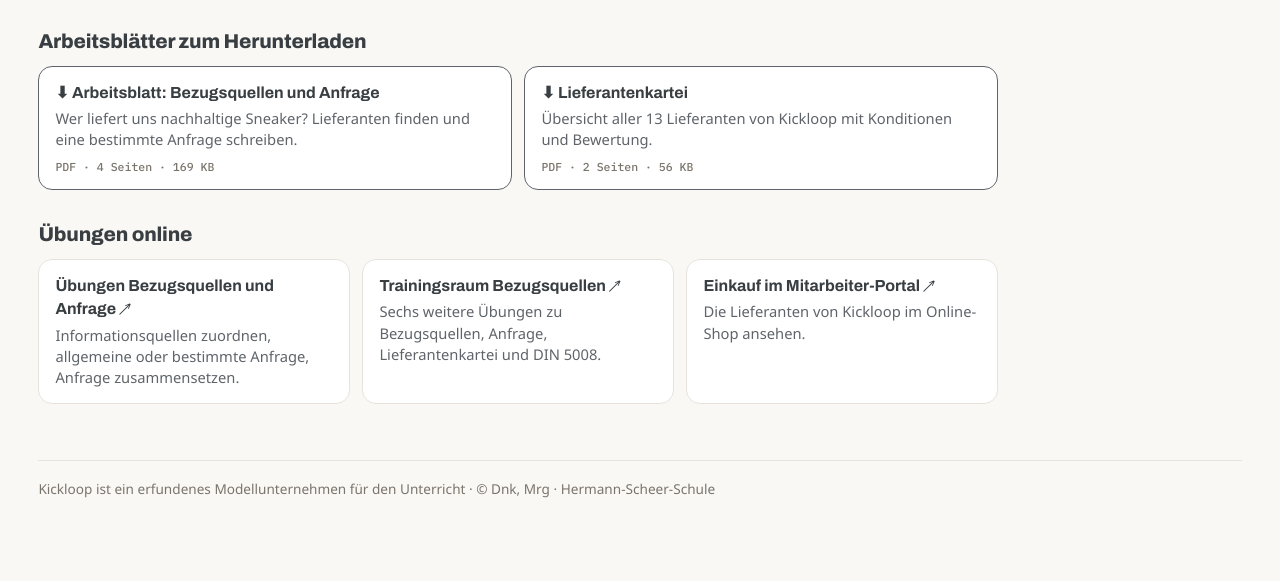
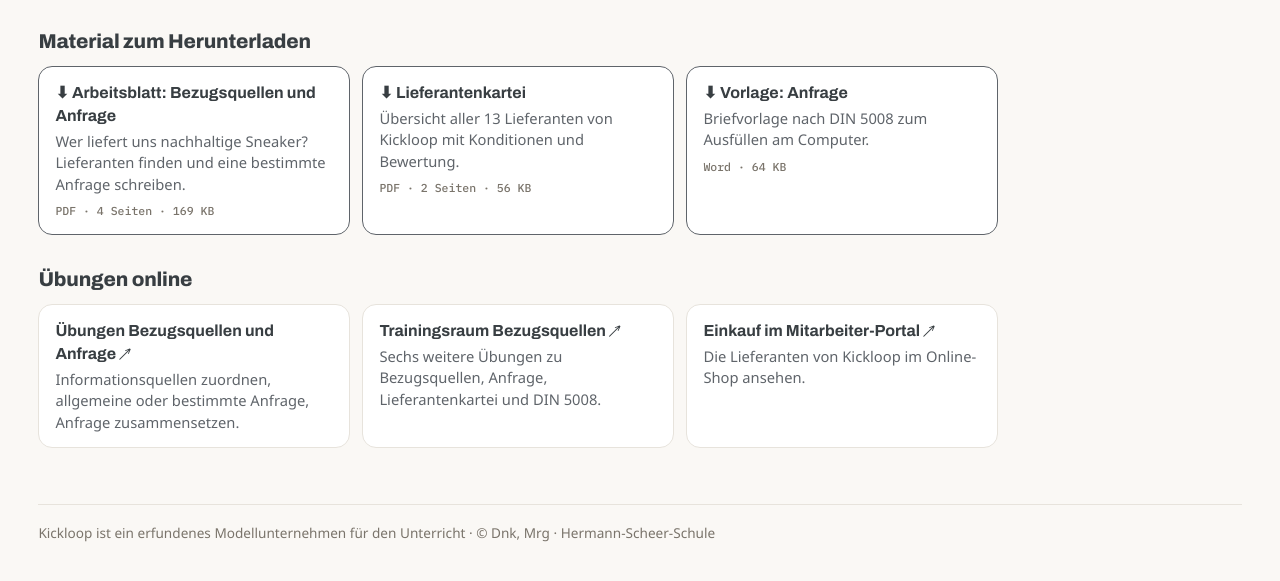
Before and after one commit to KMrg1390/Kickloop, a plain HTML site: page lf3/bezugsquellen-anfrage.html in a window 1280 px wide. Shown: the part 249-830 px from the top of the page. Before the commit the page ends 800 px from the top, so only its background shows below. Drawn offline with Linux system fonts and the light colour scheme; a web font is replaced by a local one.

Commit message:
LF 3: Word-Vorlage Anfrage als Download, Ordner lf3/dateien
Co-Authored-By: Claude Opus 5.5 <noreply@anthropic.com>
Claude-Session: https://claude.ai/code/session_01KVMhJswptC8WBk6gcAweNu

```diff
--- a/lf3/bezugsquellen-anfrage.html
+++ b/lf3/bezugsquellen-anfrage.html
@@ -13,10 +13,11 @@
   <span class="eyebrow">Arbeitsbereich · Lernfeld 3</span>
   <h1>Bezugsquellen und Anfrage</h1>
   <p class="lead">Wo findet Kickloop neue Lieferanten? Hier lernst du interne und externe Informationsquellen kennen und schreibst eine bestimmte Anfrage.</p>
-  <h2>Arbeitsblätter zum Herunterladen</h2>
+  <h2>Material zum Herunterladen</h2>
   <div class="ulist">
-    <a class="ucard dl" href="/lf3/pdf/Kickloop_Bezugsquellen_und_Anfrage.pdf" download><b>⬇ Arbeitsblatt: Bezugsquellen und Anfrage</b><span>Wer liefert uns nachhaltige Sneaker? Lieferanten finden und eine bestimmte Anfrage schreiben.</span><span class="meta">PDF · 4 Seiten · 169 KB</span></a>
-    <a class="ucard dl" href="/lf3/pdf/Kickloop_Lieferantenkartei.pdf" download><b>⬇ Lieferantenkartei</b><span>Übersicht aller 13 Lieferanten von Kickloop mit Konditionen und Bewertung.</span><span class="meta">PDF · 2 Seiten · 56 KB</span></a>
+    <a class="ucard dl" href="/lf3/dateien/Kickloop_Bezugsquellen_und_Anfrage.pdf" download><b>⬇ Arbeitsblatt: Bezugsquellen und Anfrage</b><span>Wer liefert uns nachhaltige Sneaker? Lieferanten finden und eine bestimmte Anfrage schreiben.</span><span class="meta">PDF · 4 Seiten · 169 KB</span></a>
+    <a class="ucard dl" href="/lf3/dateien/Kickloop_Lieferantenkartei.pdf" download><b>⬇ Lieferantenkartei</b><span>Übersicht aller 13 Lieferanten von Kickloop mit Konditionen und Bewertung.</span><span class="meta">PDF · 2 Seiten · 56 KB</span></a>
+    <a class="ucard dl" href="/lf3/dateien/Kickloop_Vorlage_Anfrage.docx" download><b>⬇ Vorlage: Anfrage</b><span>Briefvorlage nach DIN 5008 zum Ausfüllen am Computer.</span><span class="meta">Word · 64 KB</span></a>
   </div>
   <h2>Übungen online</h2>
   <div class="ulist">
```
Also changed, not shown: lf3/angebotsvergleich.html (+5 -5 lines), vercel.json, 14 other files.
